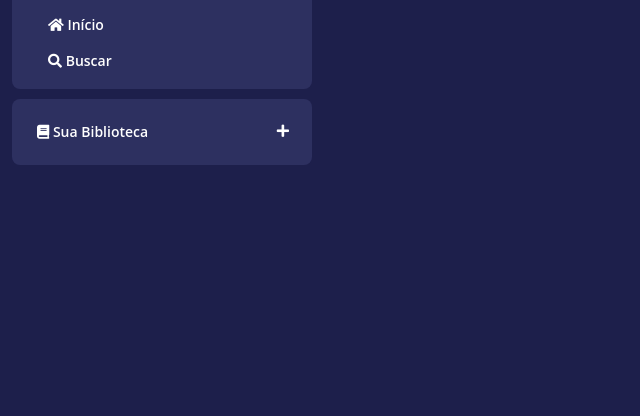
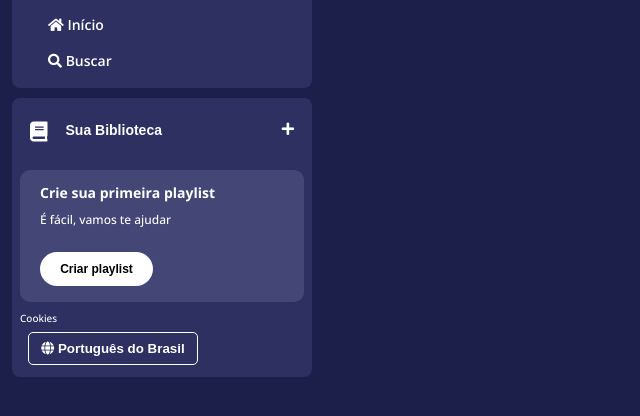
Before and after one commit to GabrielCamoliveira/Spotify-Imersao, a plain HTML site: page index.html in a window 1280 px wide. Shown: the part 74-490 px from the top of the page, without its empty margins (0-640 px from the left). Drawn offline with nearby package versions, Linux system fonts and the light colour scheme.

Commit message:
Aula 2 Concluída

```diff
--- a/index.html
+++ b/index.html
@@ -8,6 +8,9 @@
     <!--Estilos-->
     <link rel="stylesheet" href="reset.css">
     <link rel="stylesheet" href="styles.css">
+    <style>
+        @import url('https://fonts.googleapis.com/css2?family=Open+Sans:ital,wght@0,300..800;1,300..800&family=Ubuntu:ital,wght@0,300;0,400;0,500;0,700;1,300;1,400;1,500;1,700&display=swap');
+    </style>
 
     <!--Ícones-->
     <link rel="stylesheet" href="https://use.fontawesome.com/releases/v5.15.4/css/solid.css"/>
@@ -22,7 +25,7 @@
                 </a>
             </div>
 
-            <div>
+
             <ul>
                 <li>
                     <a href="">
@@ -38,19 +41,36 @@
                     </a>
                 </li>
             </ul>
+        </nav>
+
+        <div class="biblioteca">
+            <div class="biblioteca_content">
+                <button class="biblioteca_button">
+                    <span class="fa fas fa-book"></span>
+                    <span>Sua Biblioteca</span>
+                </button>
+                <span class="fa fa-plus"></span>
             </div>
-        </nav>
-        <nav class="sidebar_biblioteca">
-            <div>
-                <ul>
-                    <li>
-                        <a href="">
-                            <span class="fa fa-book"></span>
-                            <span>Sua Biblioteca</span>
-                            <span class="fa fa-plus"></span>
-                        </a>
-                    </li>
-                </ul>
+
+            <section class="sectionPlaylist">
+                <div class="sectionPlaylist_content">
+                    <span class="text title">Crie sua primeira playlist</span>
+                    <span class="text subtitle">É fácil, vamos te ajudar</span>
+                    <button class="sectionPlaylist_button">
+                        <span>Criar playlist</span>
+                    </button>
+                </div>
+            </section>
+
+            <div class="cookies">
+                <a href="">Cookies</a>
+            </div>
+
+            <div class="languages">
+                <button class="languages_button">
+                    <span class="fa fa-globe"></span>
+                    <span>Português do Brasil</span>
+                </button>
             </div>
         </nav>
     </div>
--- a/styles.css
+++ b/styles.css
@@ -1,10 +1,17 @@
 body {
     background-color: #1d1f4b;
+    text-decoration: none;
+    font-weight: 600;
+    font-family: "Open Sans", sans-serif;
+    font-style: normal;
+    font-variation-settings: "wdth" 100;
 }
 
 h1 {
     color: #ffffff;
 }
+
+
 .sidebar {
     position: fixed;
     top: 0;
@@ -13,16 +20,13 @@
     padding: 12px;
     width: 300px;
 }
-
 .sidebar nav ul {
     margin-top: 10px;
     padding: 0 20px 10px 20px;
 }
-
 .sidebar ul li {
     padding: 10px 0;
 }
-
 .sidebar nav ul li a {
     color: #ffffff;
     text-decoration: none;
@@ -31,23 +35,12 @@
     font-family: "Open Sans", sans-serif;
 }
 
+
 .sidebar_navigation {
     background-color: #2d3060;
     border-radius: 8px;
     padding: 16px 0 0 16px;
 }
-
-.sidebar_biblioteca {
-    margin-top: 10px;
-    background-color: #2d3060;
-    border-radius: 8px;
-    padding: 5px;
-}
-.sidebar_biblioteca .fa-plus {
-    position: absolute;
-    right: 35px;
-}
-
 .sidebar_navigation .logo {
     background: #2d3060;
     display: flex;
@@ -57,3 +50,115 @@
 .sidebar_navigation .logo img {
     width: 80px;
 }
+
+
+.biblioteca {
+    margin-top: 10px;
+    background-color: #2d3060;
+    border-radius: 8px;
+    display: flex;
+    justify-content: space-between;
+    flex-direction: column;
+    padding: 4px 8px;
+    color: #ffffff;
+    font-weight: 600;
+    font-size: 14px;
+}
+.biblioteca .biblioteca_content {
+    display: flex;
+    justify-content: space-between;
+}
+.biblioteca .biblioteca_button {
+    margin-right: 10px;
+    color: #ffffff;
+    background: transparent;
+    border: none;
+    font-size: 14px;
+    font-weight: 700;
+    text-align: center;
+    text-decoration: none;
+    text-transform: none;
+    padding: 20px 10px;
+    display: flex;
+}
+.biblioteca .biblioteca_button .fa {
+    font-size: 20px;
+    margin-right: 10px;
+    font-weight: 300;
+    padding-right: 8px;
+}
+.biblioteca .biblioteca_content .fa-plus {
+    margin: 20px 10px;
+}
+
+.sectionPlaylist {
+    display: flex;
+    align-items: flex-start;
+    justify-content: space-between;
+    gap: 20px;
+    background-color: #444776;
+    color: #ffffff;
+    font-weight: 600;
+    font-size: 14px;
+    margin: 8px 0px;
+    padding: 16px 20px;
+    border-radius: 10px;
+}
+.sectionPlaylist .sectionPlaylist_content {
+    display: flex;
+    flex-direction: column;
+}
+
+.sectionPlaylist_content .text {
+    padding-bottom: 14px;
+    color: #ffffff;
+}
+.sectionPlaylist_content .title {
+    font-weight: 700;
+}
+.sectionPlaylist_content .subtitle {
+    font-weight: 500;
+    font-size: 12px;
+}
+.sectionPlaylist_content .sectionPlaylist_button {
+    display: flex;
+    justify-content: center;
+    background-color: #ffffff;
+    color: #000000;
+    border-radius: 20px;
+    font-size: 12px;
+    font-weight: 700;
+    text-decoration: none;
+    text-transform: none;
+    padding: 10px;
+    margin-top: 12px;
+    border: none;
+    width: 113px;
+}
+
+.sidebar.cookies {
+    margin: 25px 20px;
+}
+.sidebar .cookies a {
+    color: #ffffff;
+    font-weight: 500;
+    font-size: 10px;
+    text-decoration: none;
+}
+
+.sidebar .cookies a:hover {
+    text-decoration: underline;
+}
+
+.languages .languages_button {
+    align-items: center;
+    background-color: transparent;
+    border: 1px solid #ffffff;
+    color: #ffffff;
+    font-weight: bold;
+    cursor: pointer;
+    width: 170px;
+    margin: 8px;
+    padding: 8px;
+    border-radius: 5px;
+}
```
Lines whose indentation alone changed are shown as unchanged.
